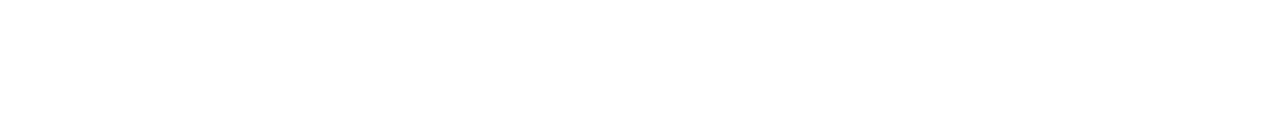
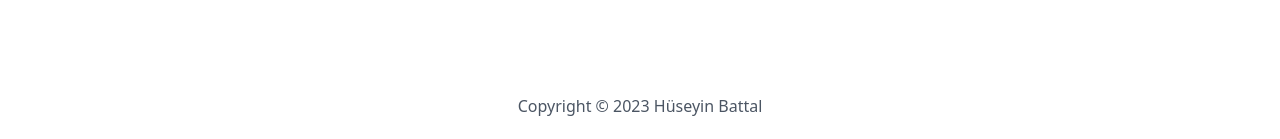
Before and after one commit to huseyinbattal/google-clone, a Next.js app: page / in a window 1280 px wide. Shown: the part 658-797 px from the top of the page. Built offline with nearby package versions, Linux system fonts and the light colour scheme; no server answers.

Commit message:
create footer component

```diff
--- /dev/null
+++ b/components/Footer.js
@@ -0,0 +1,9 @@
+import React from "react";
+
+export default function Footer() {
+  return (
+    <footer className="absolute bottom-0 left-[50%] translate-x-[-50%] whitespace-nowrap p-6 tetx-sm text-gray-600">
+      <p>Copyright &copy; {new Date().getFullYear()} Hüseyin Battal </p>
+    </footer>
+  );
+}
--- a/pages/index.js
+++ b/pages/index.js
@@ -1,11 +1,11 @@
-import { Inter } from '@next/font/google'
-import Head from 'next/head'
-import Image from 'next/image'
-import Header from '../components/Header'
-import { SearchIcon, MicrophoneIcon } from "@heroicons/react/solid"
+import { Inter } from "@next/font/google";
+import Head from "next/head";
+import Image from "next/image";
+import Header from "../components/Header";
+import { SearchIcon, MicrophoneIcon } from "@heroicons/react/solid";
+import Footer from "../components/Footer"
 
-
-const inter = Inter({ subsets: ['latin'] })
+const inter = Inter({ subsets: ["latin"] });
 
 export default function Home() {
   return (
@@ -18,30 +18,30 @@
       </Head>
 
       {/* Header */}
-      <Header/>
+      <Header />
 
       {/* Body */}
-      <form className='flex flex-col items-center mt-40'>
+      <form className="flex flex-col items-center mt-40">
         <Image
           src="https://upload.wikimedia.org/wikipedia/commons/thumb/2/2f/Google_2015_logo.svg/1200px-Google_2015_logo.svg.png"
-          objectFit='cover'
+          objectFit="cover"
           alt="google-logo"
           width={300}
           height={100}
         />
         <div className="flex w-full mt-5 mx-auto max-w-[90%] border border-gray-200 hover:shadow-lg focus-within:shadow-lg px-5 py-3 rounded-full items-center sm:max-w-xl lg:max-w-2xl">
-          <SearchIcon className='h-5 text-gray-500 mr-3' />
-          <input className='flex-grow focus:outline-none' type="text" />
-          <MicrophoneIcon className='h-5'/>
+          <SearchIcon className="h-5 text-gray-500 mr-3" />
+          <input className="flex-grow focus:outline-none" type="text" />
+          <MicrophoneIcon className="h-5" />
         </div>
         <div className="flex flex-col sm:flex-row w-[50%] space-y-2 mt-8 sm:space-y-0 sm:space-x-4 justify-center">
-        <button className='btn'>Google Search</button>
-        <button className='btn'>I am Feeling Lucky</button>
-       </div>
+          <button className="btn">Google Search</button>
+          <button className="btn">I am Feeling Lucky</button>
+        </div>
       </form>
 
       {/* Footer */}
-
+      <Footer/>
     </div>
-  )
+  );
 }
```
